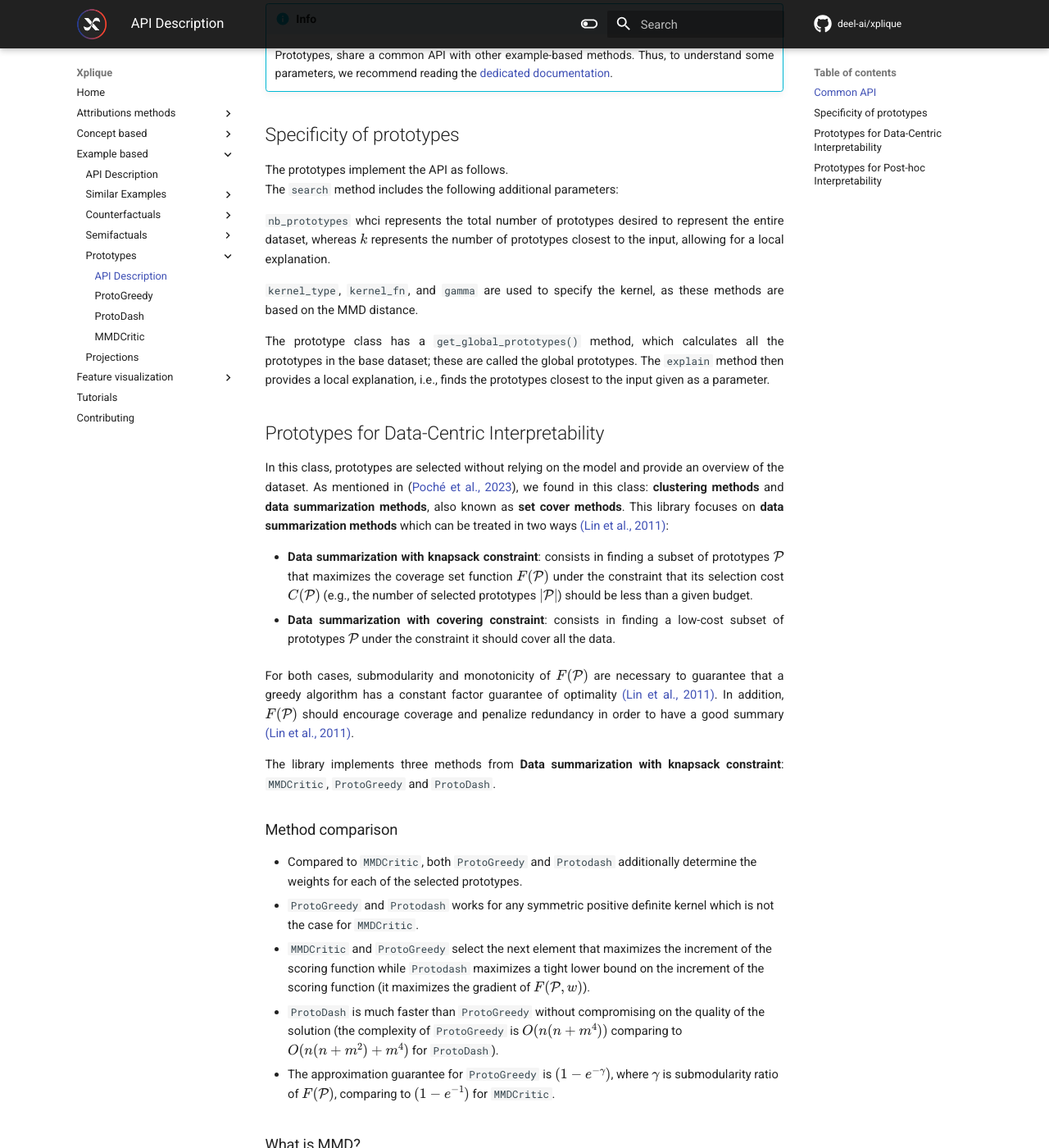
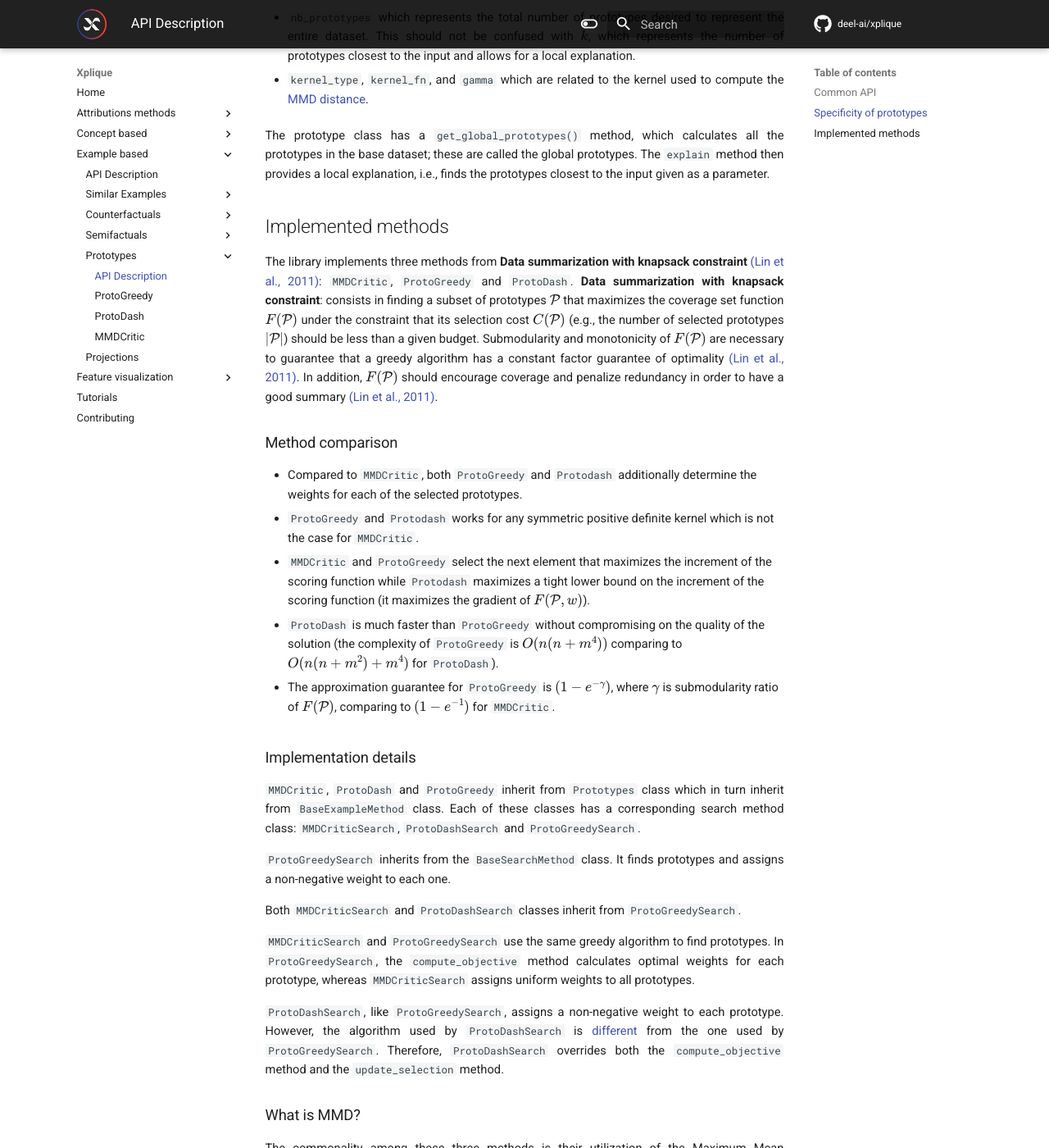
Before and after one commit to deel-ai/xplique, an MkDocs documentation site: the page built from docs/api/example_based/prototypes/api_prototypes.md, in a window 1280 px wide and 1400 px high, scrolled down 838 px. Shown: the whole window at 82% size. Built offline with MkDocs 1.6.1 and Material for MkDocs 9.7.7, drawn with Linux system fonts in a browser that asks for light colours; comment, search, counter and statistics services are not loaded; the version menu is left out; some of the changed text lies outside the part shown.

Commit message:
docs: update prototypes

```diff
--- a/docs/api/example_based/prototypes/api_prototypes.md
+++ b/docs/api/example_based/prototypes/api_prototypes.md
@@ -1,11 +1,5 @@
 # Prototypes
-Prototype-based explanation is a family of natural example-based XAI methods. Prototypes consist of a set of samples that are representative of either the dataset or a class. Three classes of prototype-based methods are found in the literature ([Poché et al., 2023](https://hal.science/hal-04117520/document)):
-
-- [Prototypes for Data-Centric Interpretability](#prototypes-for-data-centric-interpretability)
-- [Prototypes for Post-hoc Interpretability](#prototypes-for-post-hoc-interpretability)
-- Prototype-Based Models Interpretable by Design
-
-For now, the library focuses on the first two classes.
+Prototype-based explanation is a family of natural example-based XAI methods. Prototypes consist of a set of samples that are representative of either the dataset or a class ([Poché et al., 2023](https://hal.science/hal-04117520/document)). Using the identity projection, one is looking for the **dataset prototypes**. In contrast, using the latent space of a model as a projection, one is looking for **prototypes relevant for the model**.
 
 ## Common API ##
 
@@ -35,40 +29,23 @@ local_prototypes = explainer(inputs)
     *: Before using a PyTorch model it is highly recommended to read the [dedicated documentation](../pytorch/)
 
 !!!info
-    Using the identity projection, one is looking for the **dataset prototypes**. In contrast, using the latent space of a model as a projection, one is looking for **prototypes relevant for the model**.
-
-!!!info
     Prototypes, share a common API with other example-based methods. Thus, to understand some parameters, we recommend reading the [dedicated documentation](../../api_example_based/).
 
 ## Specificity of prototypes
 
-The prototypes implement the API as follows.
-The `search` method includes the following additional parameters:
+The search method class related to a `Prorotypes` class includes the following additional parameters:
 
-`nb_prototypes` whci represents the total number of prototypes desired to represent the entire dataset, whereas $k$ represents the number of prototypes closest to the input, allowing for a local explanation.
+- `nb_prototypes` which represents the total number of prototypes desired to represent the entire dataset. This should not be confused with $k$, which represents the number of prototypes closest to the input and allows for a local explanation.
 
-`kernel_type`, `kernel_fn`, and `gamma` are used to specify the kernel, as these methods are based on the MMD distance.
+- `kernel_type`, `kernel_fn`, and `gamma` which are related to the kernel used to compute the [MMD distance](#what-is-mmd).
 
 The prototype class has a `get_global_prototypes()` method, which calculates all the prototypes in the base dataset; these are called the global prototypes. The `explain` method then provides a local explanation, i.e., finds the prototypes closest to the input given as a parameter.
 
-## Prototypes for Data-Centric Interpretability
+## Implemented methods
 
-In this class, prototypes are selected without relying on the model and provide an overview of
-the dataset. As mentioned in ([Poché et al., 2023](https://hal.science/hal-04117520/document)), we found in this class: **clustering methods** and **data summarization methods**, also known as **set cover methods**. This library focuses on **data summarization methods** which can be treated in two ways [(Lin et al., 2011)](https://aclanthology.org/P11-1052.pdf):
-
-- **Data summarization with knapsack constraint**:
+The library implements three methods from **Data summarization with knapsack constraint** [(Lin et al., 2011)](https://aclanthology.org/P11-1052.pdf): `MMDCritic`, `ProtoGreedy` and `ProtoDash`. **Data summarization with knapsack constraint**:
 consists in finding a subset of prototypes $\mathcal{P}$ that maximizes the coverage set function $F(\mathcal{P})$ under the constraint that its selection cost $C(\mathcal{P})$ (e.g., the number of selected prototypes $|\mathcal{P}|$) should be less than a given budget.
-
-- **Data summarization with covering constraint**:
-consists in finding a low-cost subset  of prototypes $\mathcal{P}$ under the constraint it should cover all the data.
-
-For both cases, submodularity and monotonicity of $F(\mathcal{P})$ are necessary to guarantee that a greedy algorithm has a constant factor guarantee of optimality [(Lin et al., 2011)](https://aclanthology.org/P11-1052.pdf). In addition, $F(\mathcal{P})$ should encourage coverage and penalize redundancy in order to have a good summary [(Lin et al., 2011)](https://aclanthology.org/P11-1052.pdf).
-
-The library implements three methods from **Data summarization with knapsack constraint**: `MMDCritic`, `ProtoGreedy` and `ProtoDash`.
-
-
-
-
+Submodularity and monotonicity of $F(\mathcal{P})$ are necessary to guarantee that a greedy algorithm has a constant factor guarantee of optimality [(Lin et al., 2011)](https://aclanthology.org/P11-1052.pdf). In addition, $F(\mathcal{P})$ should encourage coverage and penalize redundancy in order to have a good summary [(Lin et al., 2011)](https://aclanthology.org/P11-1052.pdf).
 
 ### Method comparison
 
@@ -77,6 +54,18 @@ The library implements three methods from **Data summarization with knapsack con
 - `MMDCritic` and `ProtoGreedy` select the next element that maximizes the increment of the scoring function while `Protodash` maximizes a tight lower bound on the increment of the scoring function (it maximizes the gradient of $F(\mathcal{P},w)$).
 - `ProtoDash` is much faster than `ProtoGreedy` without compromising on the quality of the solution (the complexity of `ProtoGreedy` is $O(n(n+m^4))$ comparing to $O(n(n+m^2)+m^4)$ for `ProtoDash`).
 - The approximation guarantee for `ProtoGreedy` is $(1-e^{-\gamma})$, where $\gamma$ is submodularity ratio of $F(\mathcal{P})$, comparing to $(1-e^{-1})$ for `MMDCritic`.
+
+### Implementation details
+
+`MMDCritic`, `ProtoDash` and `ProtoGreedy` inherit from `Prototypes` class which in turn inherit from `BaseExampleMethod` class. Each of these classes has a corresponding search method class: `MMDCriticSearch`, `ProtoDashSearch` and `ProtoGreedySearch`.
+
+`ProtoGreedySearch` inherits from the `BaseSearchMethod` class. It finds prototypes and assigns a non-negative weight to each one.
+
+Both `MMDCriticSearch` and `ProtoDashSearch` classes inherit from `ProtoGreedySearch`.
+
+`MMDCriticSearch` and `ProtoGreedySearch` use the same greedy algorithm to find prototypes. In `ProtoGreedySearch`, the `compute_objective` method calculates optimal weights for each prototype, whereas `MMDCriticSearch` assigns uniform weights to all prototypes.
+
+`ProtoDashSearch`, like `ProtoGreedySearch`, assigns a non-negative weight to each prototype. However, the algorithm used by `ProtoDashSearch` is [different](#method-comparison) from the one used by `ProtoGreedySearch`. Therefore, `ProtoDashSearch` overrides both the `compute_objective` method and the `update_selection` method.
 
 ### What is MMD?
 
@@ -113,15 +102,3 @@ If we consider any exponential kernel (Gaussian kernel, Laplace, ...), we automa
 
 ### Default kernel
 The default kernel used is Gaussian kernel. This kernel distance assigns higher similarity to points that are close in feature space and gradually decreases similarity as points move further apart. It is a good choice when your data has complexity. However, it can be sensitive to the choice of hyperparameters, such as the width $\sigma$ of the Gaussian kernel, which may need to be carefully fine-tuned.
-
-### Implementation details
-
-The search method for `ProtoGreedy` inherits from the `BaseSearchMethod` class. It finds prototypes and assigns a non-negative weight to each one.
-
-Both the search methods for `MMDCritic` and `ProtoDash` classes inherit from the one defined for `ProtoGreedy`. The search method for `MMDCritic` differs from `ProtoGreedy` by assigning equal weights to the selection of prototypes. The two classes use the same greedy algorithm. In the `compute_objective` method of the search method of `ProtoGreedy`, for each new candidate, we calculate the best weights for the selection of prototypes. However, in `MMDCritic`, the `compute_objective` method assigns the same weight to all elements in the selection.
-
-`ProtoDash`, like `ProtoGreedy`, assigns a non-negative weight to each prototype. However, the algorithm used by `ProtoDash` is [different](#method-comparison) from the one used by `ProtoGreedy`. Therefore, search method of `ProtoDash` overrides both the `compute_objective` method and the `update_selection` method.
-
-## Prototypes for Post-hoc Interpretability
-
-Data-Centric methods such as `ProtoGreedy`, `ProtoDash` and `MMDCritic` can be used in either the output or the latent space of the model. In these cases, [projections methods](../../projections/) are used to transfer the data from the input space to the latent/output spaces.
```
